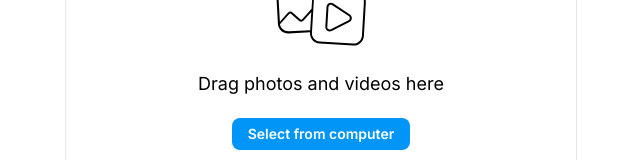
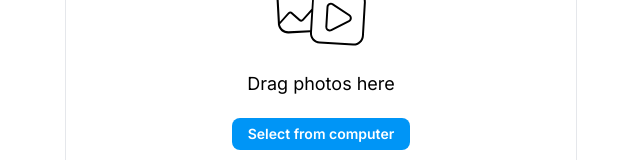
Before and after one commit to shakogegia/instagram-framer, a Next.js app: page / in a window 1280 px wide. Shown: the part 440-600 px from the top of the page, without its empty margins (319-959 px from the left). Built offline with nearby package versions, Linux system fonts and the light colour scheme.

Commit message:
fix: dropzone placeholder

```diff
--- a/src/components/dropzone.js
+++ b/src/components/dropzone.js
@@ -67,7 +67,7 @@ export default function Dropzone() {
               fill="currentColor"
             ></path>
           </svg>
-          <p className="text-lg font-normal">Drag photos and videos here</p>
+          <p className="text-lg font-normal">Drag photos here</p>
           <button className="rounded-lg px-4 py-1.5 text-sm font-semibold text-white bg-[#0095f6] hover:bg-[#1a77f2]">
             Select from computer
           </button>
```
